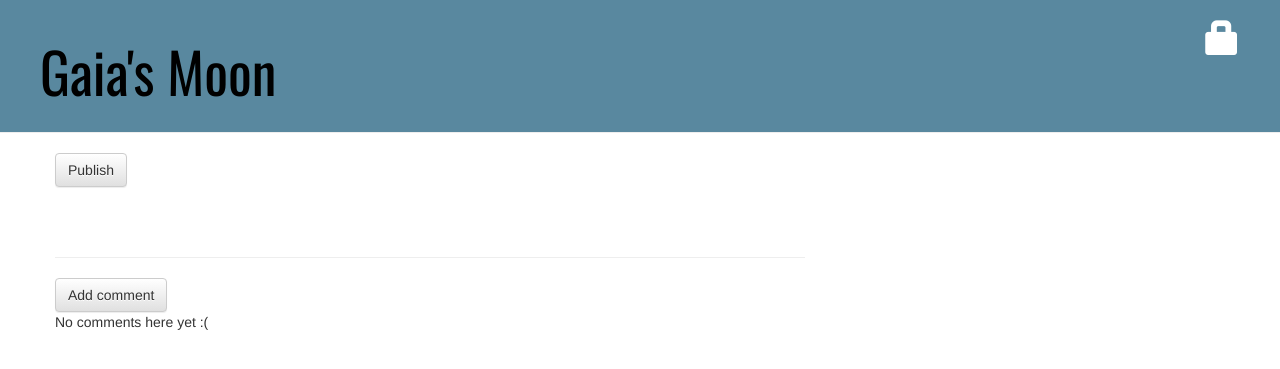
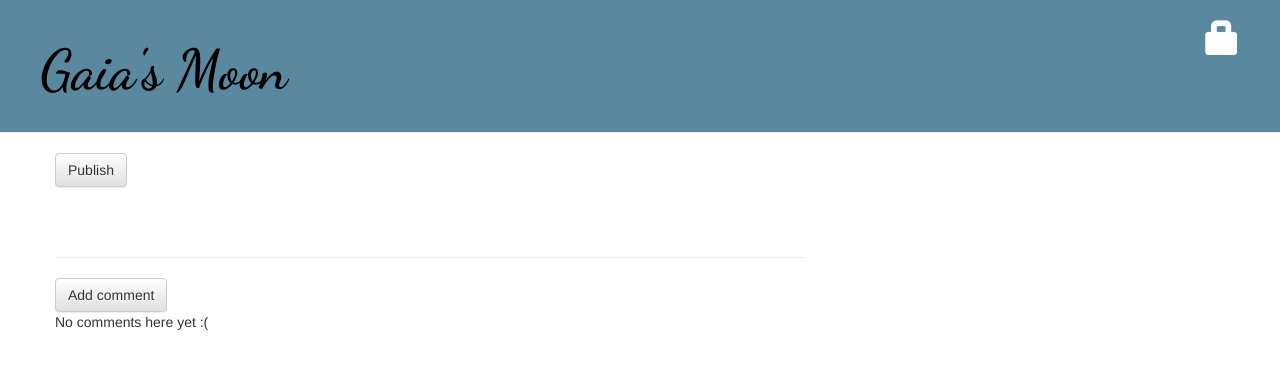
Before and after one commit to Mairious/my-first-blog, a Django app: template blog/templates/blog/post_detail.html in a window 1280 px wide. Shown: the top 369 px of the page. Run offline with Django 3.2, Linux system fonts and the light colour scheme; the template is opened without the code that fills it, so the values that code supplies are empty; some libraries are stand-ins or nearby versions.

Commit message:
Heading font nine

```diff
--- a/blog/static/css/blog.css
+++ b/blog/static/css/blog.css
@@ -15,7 +15,7 @@
 }
 
 h1, h2, h3, h4 {
-    font-family: 'Oswald', sans-serif;
+    font-family: 'Dancing Script', cursive;
 }
 
 .date {
--- a/blog/templates/blog/base.html
+++ b/blog/templates/blog/base.html
@@ -4,7 +4,7 @@
         <title>Gaia's Moon</title>
         <link rel="stylesheet" href="//maxcdn.bootstrapcdn.com/bootstrap/3.2.0/css/bootstrap.min.css">
         <link rel="stylesheet" href="//maxcdn.bootstrapcdn.com/bootstrap/3.2.0/css/bootstrap-theme.min.css">
-        <link href="https://fonts.googleapis.com/css2?family=Montserrat&family=Oswald&display=swap" rel="stylesheet">
+        <link href="https://fonts.googleapis.com/css2?family=Dancing+Script:wght@600&display=swap" rel="stylesheet">
         <link rel="stylesheet" href="{% static 'css/blog.css' %}">
     </head>
     <body>
```
